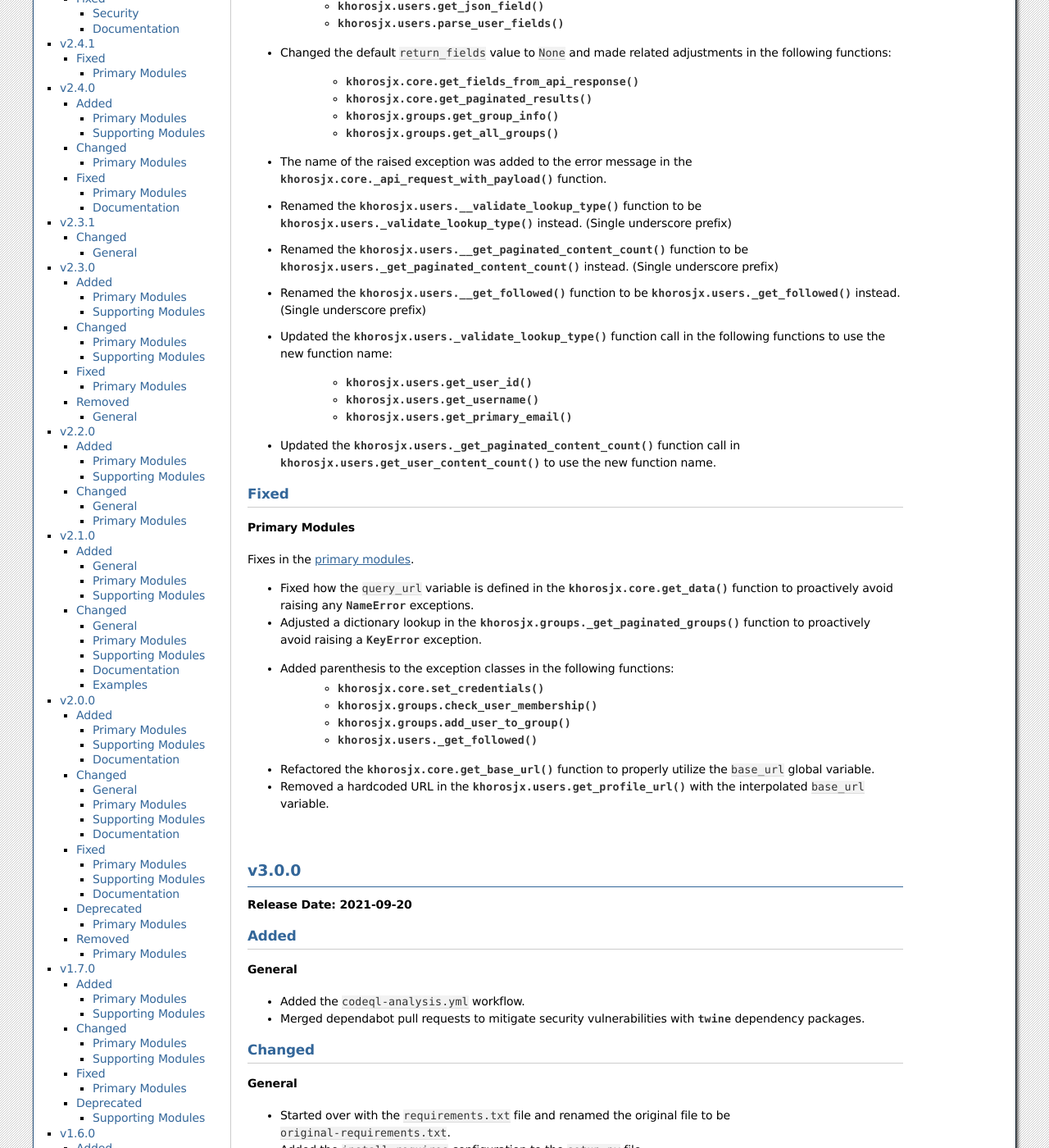
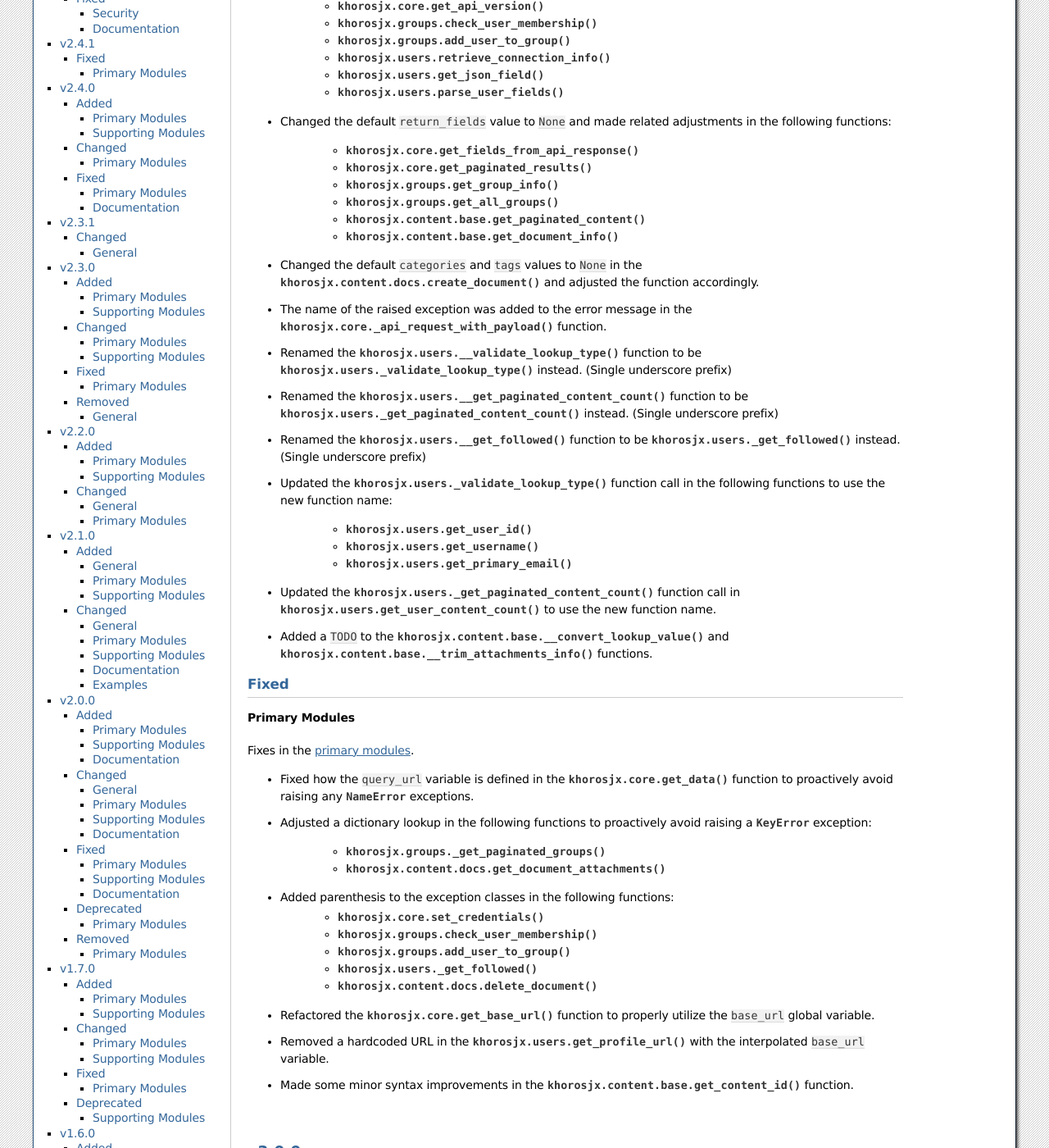
Before and after one commit to jeffshurtliff/khorosjx, a Sphinx documentation site: the page built from docs/changelog.rst, in a window 1280 px wide and 1400 px high, scrolled down 750 px. Shown: the whole window at 82% size. Built offline with Sphinx 7.4.7, drawn with Linux system fonts in a browser that asks for light colours; some of the changed text lies outside the part shown.

Commit message:
Made changes in content.base and content.docs relating to v3.1.0

```diff
--- a/docs/changelog.rst
+++ b/docs/changelog.rst
@@ -21,10 +21,14 @@
     * :py:func:`khorosjx.admin.verify_connection`
     * :py:func:`khorosjx.groups.verify_connection`
     * :py:func:`khorosjx.users.verify_connection`
+    * :py:func:`khorosjx.content.base.verify_connection`
+    * :py:func:`khorosjx.content.docs.verify_connection`
 * Refactored the following functions to be more efficient and removed one of the
   exception references in the docstring:
     * :py:func:`khorosjx.admin.retrieve_connection_info`
     * :py:func:`khorosjx.groups.retrieve_connection_info`
+    * :py:func:`khorosjx.content.base.retrieve_connection_info`
+    * :py:func:`khorosjx.content.docs.retrieve_connection_info`
 * Refactored the following functions to be more efficient:
     * :py:func:`khorosjx.core.get_query_url`
     * :py:func:`khorosjx.core.get_request_with_retries`
@@ -40,6 +44,10 @@
     * :py:func:`khorosjx.core.get_paginated_results`
     * :py:func:`khorosjx.groups.get_group_info`
     * :py:func:`khorosjx.groups.get_all_groups`
+    * :py:func:`khorosjx.content.base.get_paginated_content`
+    * :py:func:`khorosjx.content.base.get_document_info`
+* Changed the default ``categories`` and ``tags`` values to ``None`` in the
+  :py:func:`khorosjx.content.docs.create_document` and adjusted the function accordingly.
 * The name of the raised exception was added to the error message in the
   :py:func:`khorosjx.core._api_request_with_payload` function.
 * Renamed the :py:func:`khorosjx.users.__validate_lookup_type` function to be
@@ -55,6 +63,8 @@
     * :py:func:`khorosjx.users.get_primary_email`
 * Updated the :py:func:`khorosjx.users._get_paginated_content_count` function call in
   :py:func:`khorosjx.users.get_user_content_count` to use the new function name.
+* Added a ``TODO`` to the :py:func:`khorosjx.content.base.__convert_lookup_value` and
+  :py:func:`khorosjx.content.base.__trim_attachments_info` functions.
 
 Fixed
 =====
@@ -65,17 +75,22 @@
 
 * Fixed how the ``query_url`` variable is defined in the :py:func:`khorosjx.core.get_data`
   function to proactively avoid raising any :py:exc:`NameError` exceptions.
-* Adjusted a dictionary lookup in the :py:func:`khorosjx.groups._get_paginated_groups`
-  function to proactively avoid raising a :py:exc:`KeyError` exception.
+* Adjusted a dictionary lookup in the following functions to proactively avoid raising
+  a :py:exc:`KeyError` exception:
+    * :py:func:`khorosjx.groups._get_paginated_groups`
+    * :py:func:`khorosjx.content.docs.get_document_attachments`
 * Added parenthesis to the exception classes in the following functions:
     * :py:func:`khorosjx.core.set_credentials`
     * :py:func:`khorosjx.groups.check_user_membership`
     * :py:func:`khorosjx.groups.add_user_to_group`
     * :py:func:`khorosjx.users._get_followed`
+    * :py:func:`khorosjx.content.docs.delete_document`
 * Refactored the :py:func:`khorosjx.core.get_base_url` function to properly utilize
   the ``base_url`` global variable.
 * Removed a hardcoded URL in the :py:func:`khorosjx.users.get_profile_url` with the
   interpolated ``base_url`` variable.
+* Made some minor syntax improvements in the :py:func:`khorosjx.content.base.get_content_id`
+  function.
 
 |
 
```
Also changed, not shown: 2 other files.
